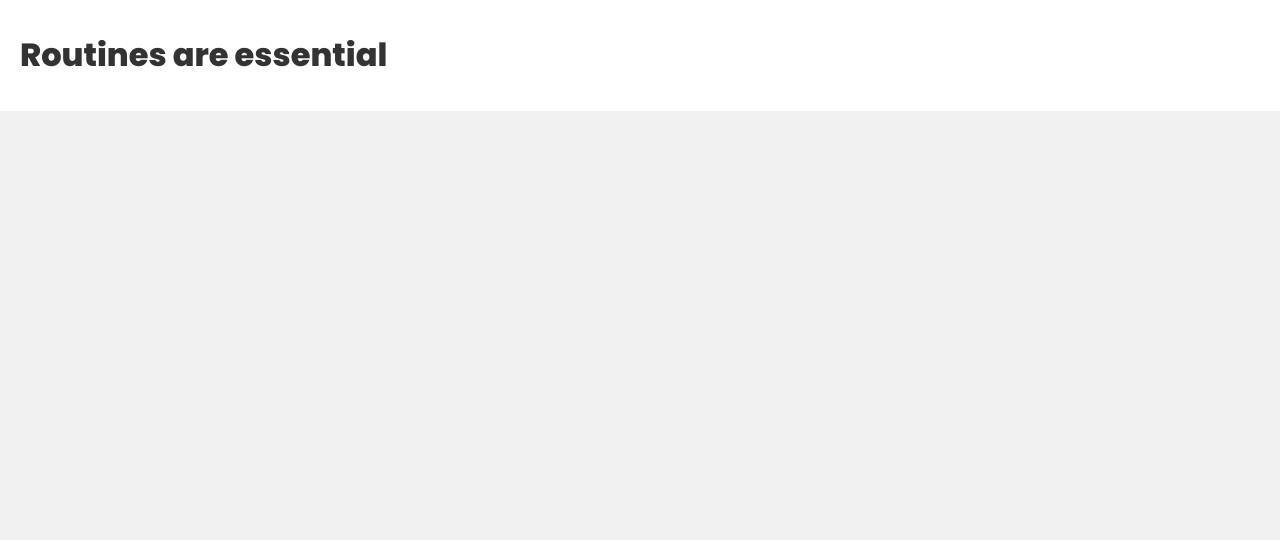
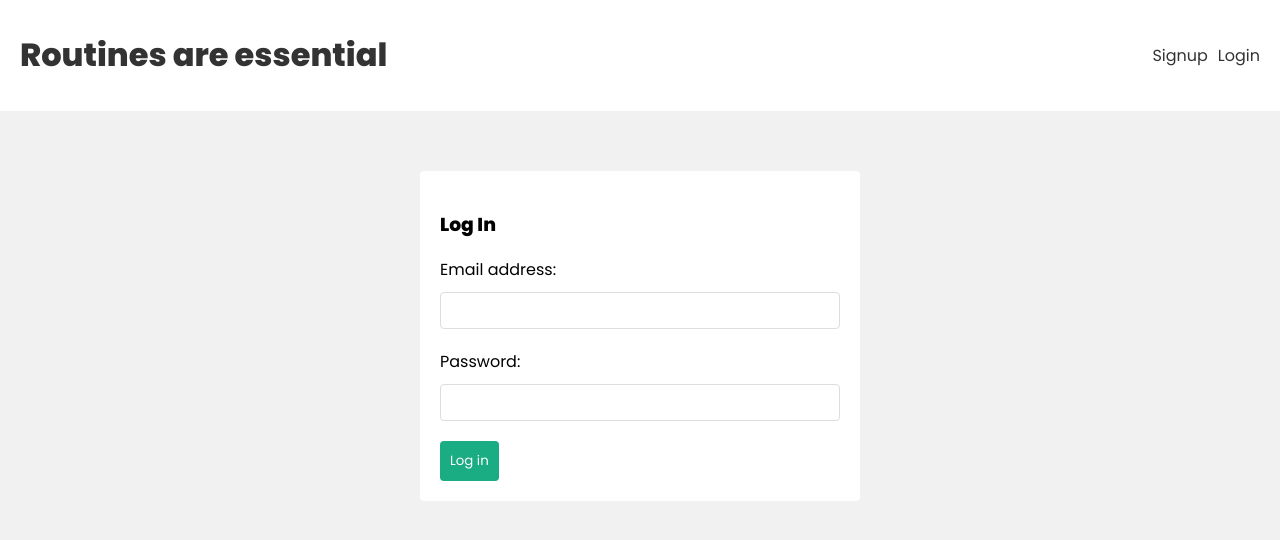
Before and after one commit to RSimmz98/mern-web-app, a React (Create React App) app in the folder client/: page /login in a window 1280 px wide. Shown: the top 540 px of the page. Built offline with nearby package versions, Linux system fonts and the light colour scheme.

Commit message:
created the login $ out🛴

```diff
--- a/client/src/App.js
+++ b/client/src/App.js
@@ -3,6 +3,9 @@
 //pages & components imports
 import Home from './pages/Home'
 import Navbar from './components/Navbar'
+import Login from './pages/Login'
+import Signup from './pages/Signup'
+
 
 function App() {
   return (
@@ -15,6 +18,14 @@
             path='/'
             element={<Home />}
             />
+               <Route
+            path='/login'
+            element={<Login />}
+            />
+               <Route
+            path='/signup'
+            element={<Signup />}
+            />
         </Routes>
             </div>
         </BrowserRouter>
--- a/client/src/components/Navbar.js
+++ b/client/src/components/Navbar.js
@@ -7,6 +7,10 @@
         <Link to='/'>
           <h1>Routines are essential</h1>
         </Link>
+          <nav>
+          <Link to='/signup'>Signup</Link>
+          <Link to='/login'>Login</Link>
+        </nav>
         </div>
       </header>
     )
--- a/client/src/index.css
+++ b/client/src/index.css
@@ -100,3 +100,20 @@
 input.error {
   border: 1px solid var(--error)
 }
+
+/* navbar */
+nav {
+  display: flex;
+  align-items: center;
+}
+nav a {
+  margin-left: 10px;
+}
+/* auth forms */
+form.signup, form.login {
+  max-width: 400px;
+  margin: 40px auto;
+  padding: 20px;
+  background: #fff;
+  border-radius: 4px;
+}
--- /dev/null
+++ b/client/src/pages/Login.js
@@ -0,0 +1,35 @@
+import { useState } from "react"
+
+const Login = () => {
+  const [email, setEmail] = useState('')
+  const [password, setPassword] = useState('')
+
+  const handleSubmit = async (e) => {
+    e.preventDefault()
+
+    console.log(email, password)
+  }
+
+  return (
+    <form className="login" onSubmit={handleSubmit}>
+      <h3>Log In</h3>
+
+      <label>Email address:</label>
+      <input
+        type="email"
+        onChange={(e) => setEmail(e.target.value)}
+        value={email}
+      />
+      <label>Password:</label>
+      <input
+        type="password"
+        onChange={(e) => setPassword(e.target.value)}
+        value={password}
+      />
+
+      <button>Log in</button>
+    </form>
+  )
+}
+
+export default Login
--- /dev/null
+++ b/client/src/pages/Signup.js
@@ -0,0 +1,35 @@
+import { useState } from "react"
+
+const Signup = () => {
+  const [email, setEmail] = useState('')
+  const [password, setPassword] = useState('')
+
+  const handleSubmit = async (e) => {
+    e.preventDefault()
+
+    console.log(email, password)
+  }
+
+  return (
+    <form className="signup" onSubmit={handleSubmit}>
+      <h3>Sign Up</h3>
+
+      <label>Email address:</label>
+      <input
+        type="email"
+        onChange={(e) => setEmail(e.target.value)}
+        value={email}
+      />
+      <label>Password:</label>
+      <input
+        type="password"
+        onChange={(e) => setPassword(e.target.value)}
+        value={password}
+      />
+
+      <button>Sign up</button>
+    </form>
+  )
+}
+
+export default Signup
```
Also changed, not shown: 1 other file (tests, documents, lock files or other folders).
